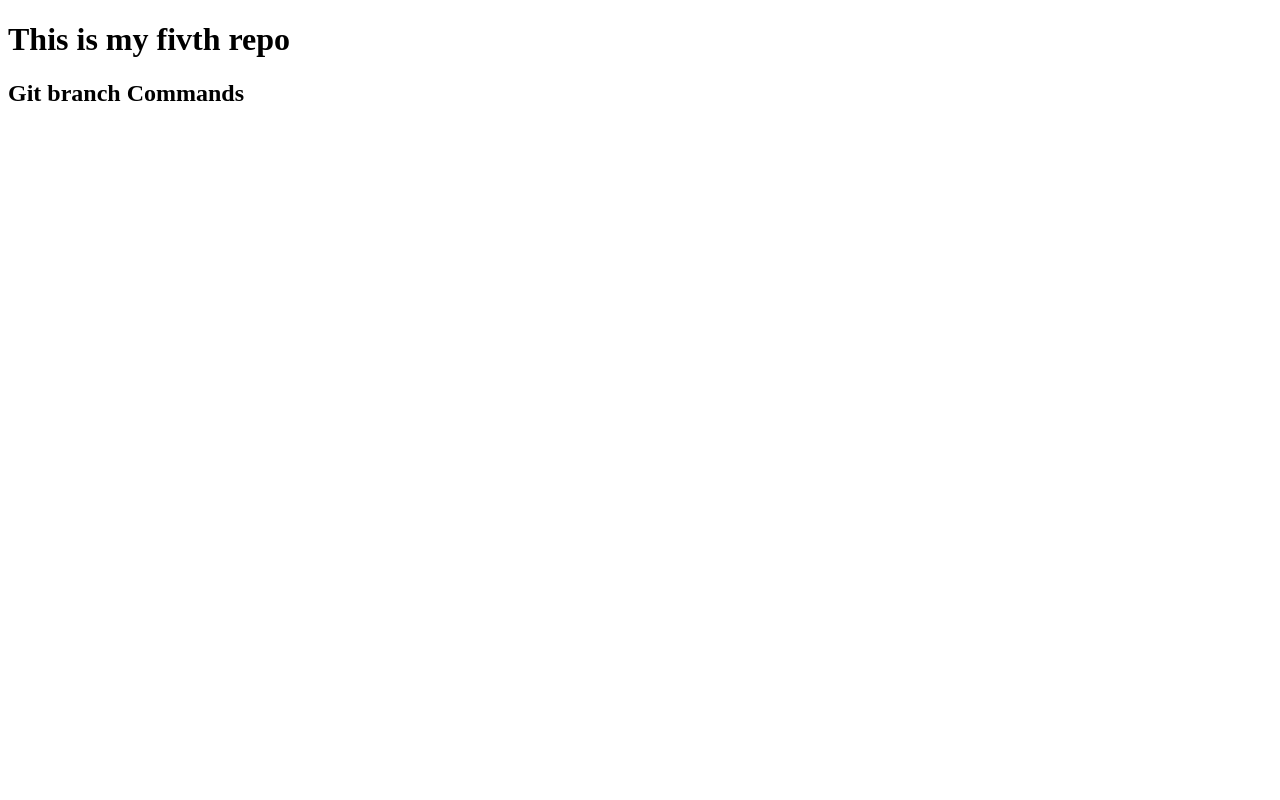
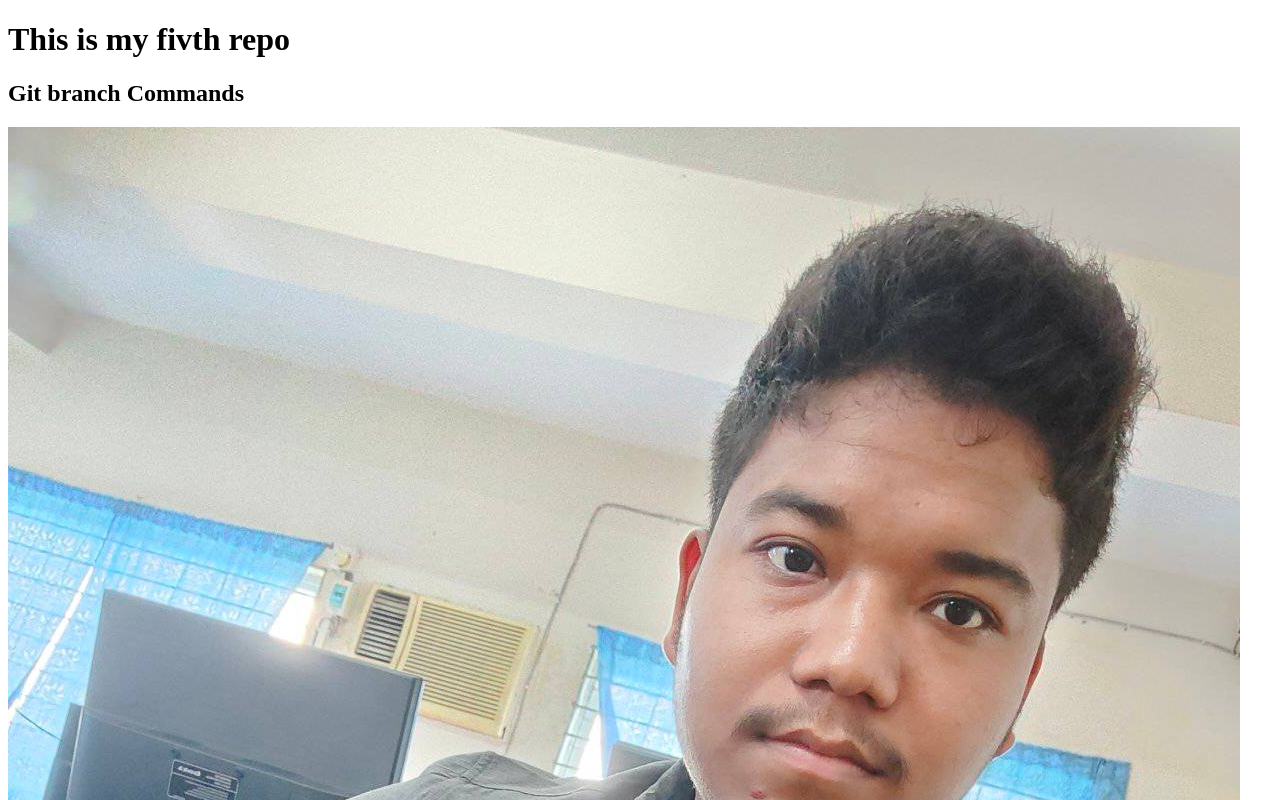
Before and after one commit to RAjkumarBArmanRAj/my-fivth-repo, a plain HTML site: page index.html in a window 1280 px wide. Shown: the top 800 px of the page. Drawn offline with Linux system fonts and the light colour scheme.

Commit message:
RAjkumar image add

```diff
--- a/index.html
+++ b/index.html
@@ -9,5 +9,6 @@
 <body>
     <h1>This is my fivth repo</h1>
     <h2>Git branch Commands</h2>
+    <img src="Rajkumar.jpg" alt="">
 </body>
 </html>
```
Also changed, not shown: Rajkumar.jpg (added).
